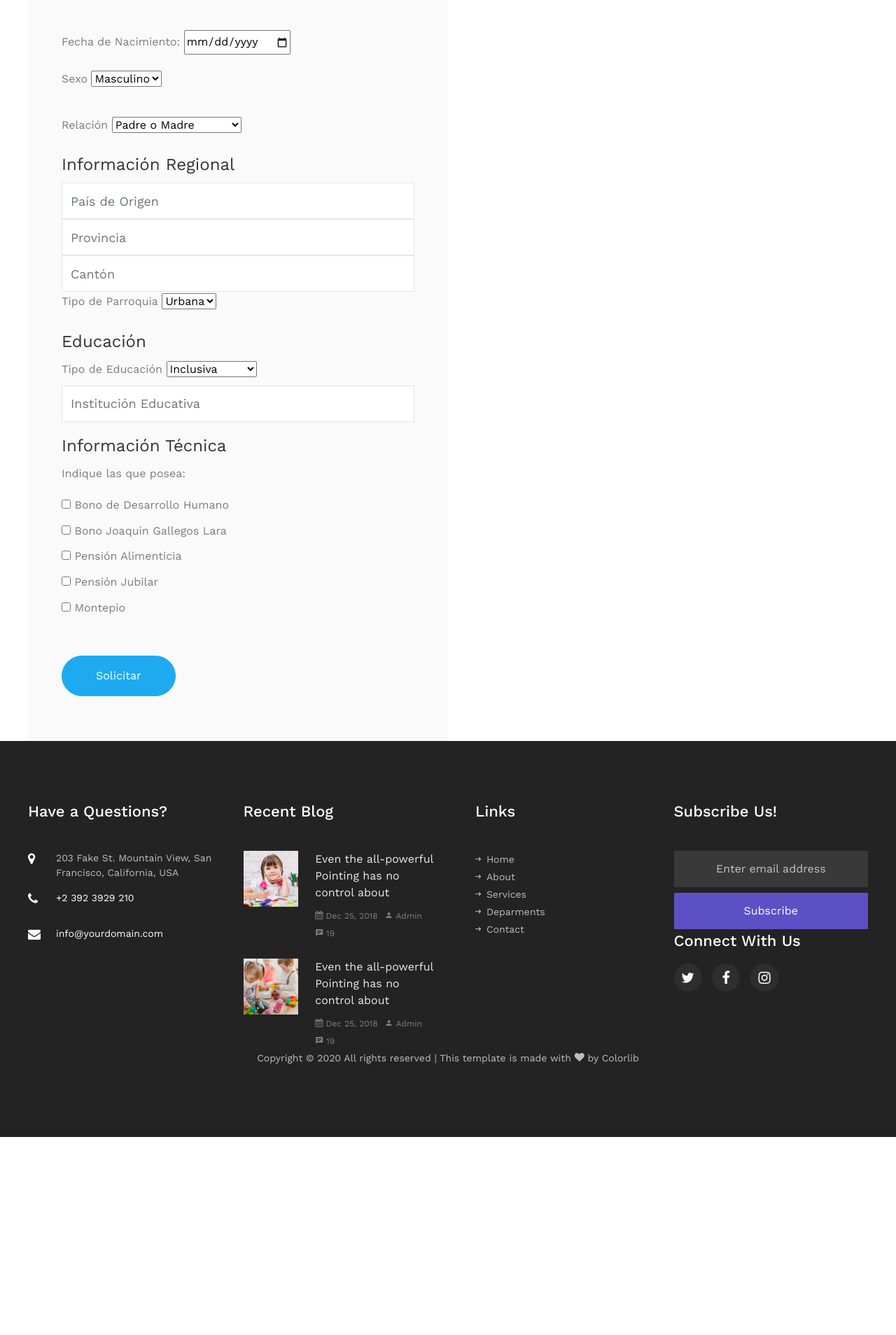
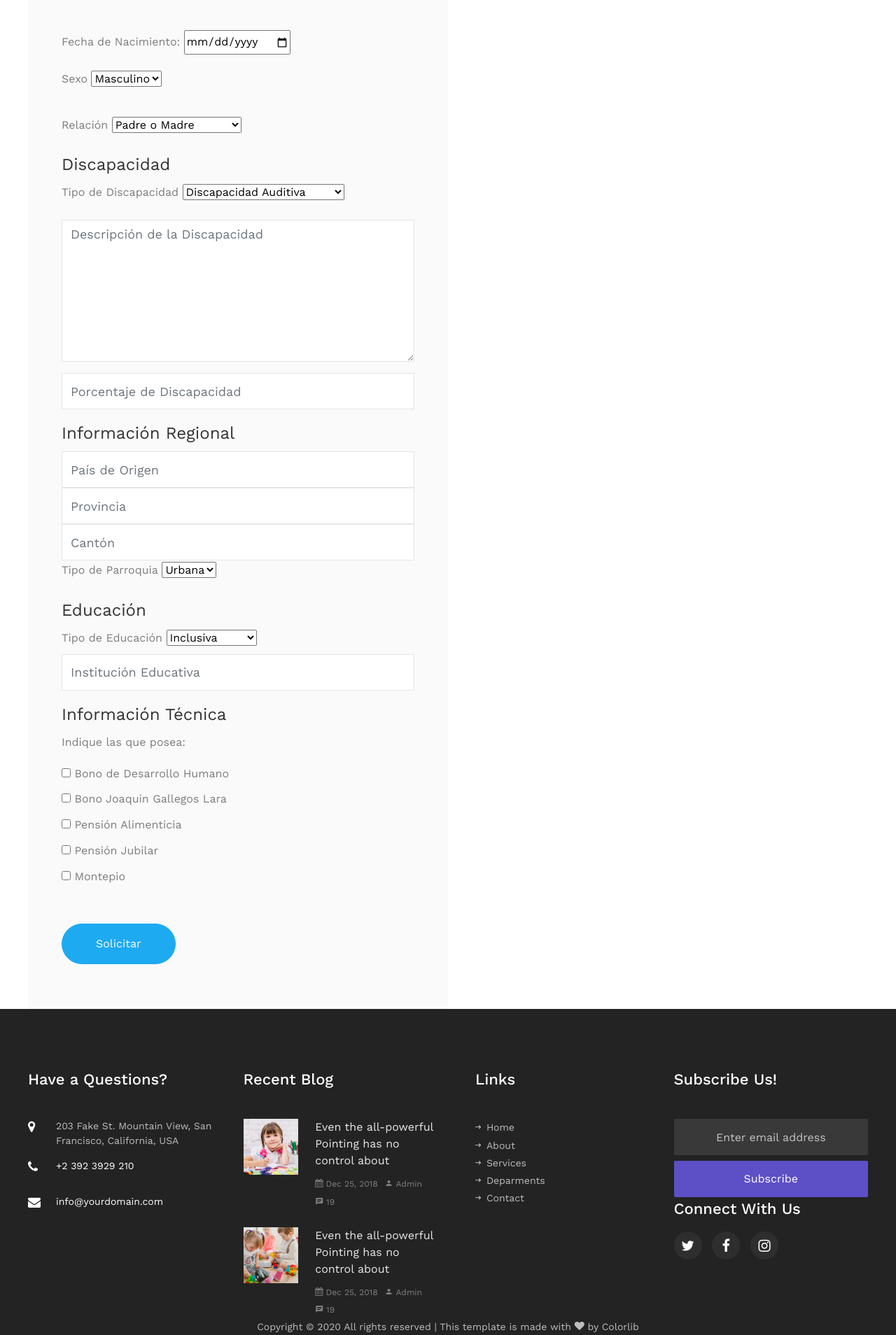
Before and after one commit to domerchan/plataforma_web_centro_terapeutico_integral, a Django app: page /registro-paciente.html in a window 1280 px wide. Shown: the part 776-2684 px from the top of the page at 70% size. Before the commit the page ends 2401 px from the top, so only its background shows below. Run offline with Django 3.2, Linux system fonts and the light colour scheme; parts of the project's set-up code (start-up, migrations or seed data) failed here and were passed over; some libraries are stand-ins or nearby versions; some web fonts are replaced.

```diff
--- a/centro_website/templates/pacientes.html
+++ b/centro_website/templates/pacientes.html
@@ -28,7 +28,7 @@
                     <div class="img" style="background-image: url(../static/website/images/course-2.jpg);"></div>
                     <div class="text bg-light p-4">
                         <h3><a href="registro-paciente.html">Registrar Nuevo Paciente</a></h3>
-                        <p class="subheading"><span>Realizar la solicitud</span></p>
+                        <p class="subheading">Realizar la solicitud</p>
                         <p>Completa los datos y solicita la aprobación de un nuevo paciente.</p>
                     </div>
                 </div>
@@ -39,7 +39,7 @@
                     <div class="text bg-light p-4">
                         <h3><a href="#">{{ p.first_name }} {{ p.last_name }}</a></h3>
                         <p class="subheading"> C.I. {{ p.identity_card }}</p>
-                        <p>Aprobado</p>
+                        <p class="subheading"><span style="color: lightgreen">Paciente Aprobado</span></p>
                     </div>
                 </div>
                 {% endfor %}
@@ -52,7 +52,7 @@
                     <div class="text bg-light p-4">
                         <h3><a href="#">{{ p.first_name }} {{ p.last_name }}</a></h3>
                         <p class="subheading"> C.I. {{ p.identity_card }}</p>
-                        <p>Pendiente de aprobación</p>
+                        <p class="subheading"><span style="color: lightcoral">Paciente pendiente de aprobación</span></p>
                     </div>
                 </div>
                 {% endfor %}
--- a/centro_website/templates/registro-paciente.html
+++ b/centro_website/templates/registro-paciente.html
@@ -53,6 +53,24 @@
                                 <option value="Familia no directa">Familia no directa</option>
                                 <option value="Otro">Otro</option>
                             </select>
+                        </div>
+                        <div class='form-group'>
+                            <h4>Discapacidad</h4>
+                            <div class="form-group">
+                                <label>Tipo de Discapacidad</label>
+                                <select name="discapacidad" id="discapacidad" required>
+                                    <option value="HE">Discapacidad Auditiva</option>
+                                    <option value="PH">Discapacidad Física</option>
+                                    <option value="IN">Discapacidad Intelectual</option>
+                                    <option value="LA">Discapacidad del Lenguaje</option>
+                                    <option value="PS">Discapacidad Psicosocial</option>
+                                    <option value="VI">Discapacidad Visual</option>
+                                </select>
+                            </div>
+                            <div class='form-group'>
+                                <textarea name="descripcion" id="descripcion" cols="30" rows="7" class="form-control" placeholder="Descripción de la Discapacidad"></textarea>
+                            </div>
+                            <input type="number" id="porcentaje" name="porcentaje" class="form-control" placeholder="Porcentaje de Discapacidad" required>
                         </div>
                         <div class="form-group">
                             <h4>Información Regional</h4>
--- a/centro_website/website/views.py
+++ b/centro_website/website/views.py
@@ -20,6 +20,7 @@ from website.models import User
 from website.models import Direction
 from website.models import Patient
 from website.models import Relationship
+from website.models import Therapy_local
 from website.models import Therapeutic_center
 from website.models import Disability_card
 from website.models import Forum_entry
@@ -62,7 +63,7 @@ def pacientes(request):
     pacientes = []
     aprobados = []
     relaciones = Relationship.objects.all()
-    discapacidades = Disability_card.objects.all()
+    discapacidades = Therapy_local.objects.all()
 
     for rel in relaciones:
         if rel.representative == User.objects.get(email=request.session['user_email']):
@@ -168,6 +169,10 @@ def registrarPaciente(request):
 
         relacion = request.POST["relacion"]
 
+        tipoDiscapacidad = request.POST["discapacidad"]
+        descripcionDiscapacidad = request.POST["descripcion"]
+        porcentajeDiscapacidad = request.POST["porcentaje"]
+
         usuario = User.objects.get(email=request.session['user_email'])
 
         paciente = Patient(first_name=nombres, last_name=apellidos, identity_card=cedula, birth=birth, sex=sex, country_origin=pais, province=provincia, canton=canton, educational_institution_type=edu1, educational_institution=edu2, parish_type=parroquia, bond_desarrollo_humano=check1, bond_joaquin_gallegos=check2, alimony=check3, jubilee_pension=check4, montepio=check5, image=image)
@@ -175,6 +180,9 @@ def registrarPaciente(request):
 
         relacion = Relationship(representative=usuario, patient=paciente, relationship=relacion)
         relacion.save()
+
+        discapacidad = Disability_card(patient=paciente, disability_type=tipoDiscapacidad, disability_description=descripcionDiscapacidad, disability_percentage=porcentajeDiscapacidad)
+        discapacidad.save()
 
         #pacientes = Patient.objects.all()
 
```
Also changed, not shown: centro_website/website/models.py (+15 -1 lines), centro_website/db.sqlite3, centro_website/website/migrations/0019_merge_20200908_1846.py (added), centro_website/website/migrations/0020_auto_20200908_1852.py (added).
